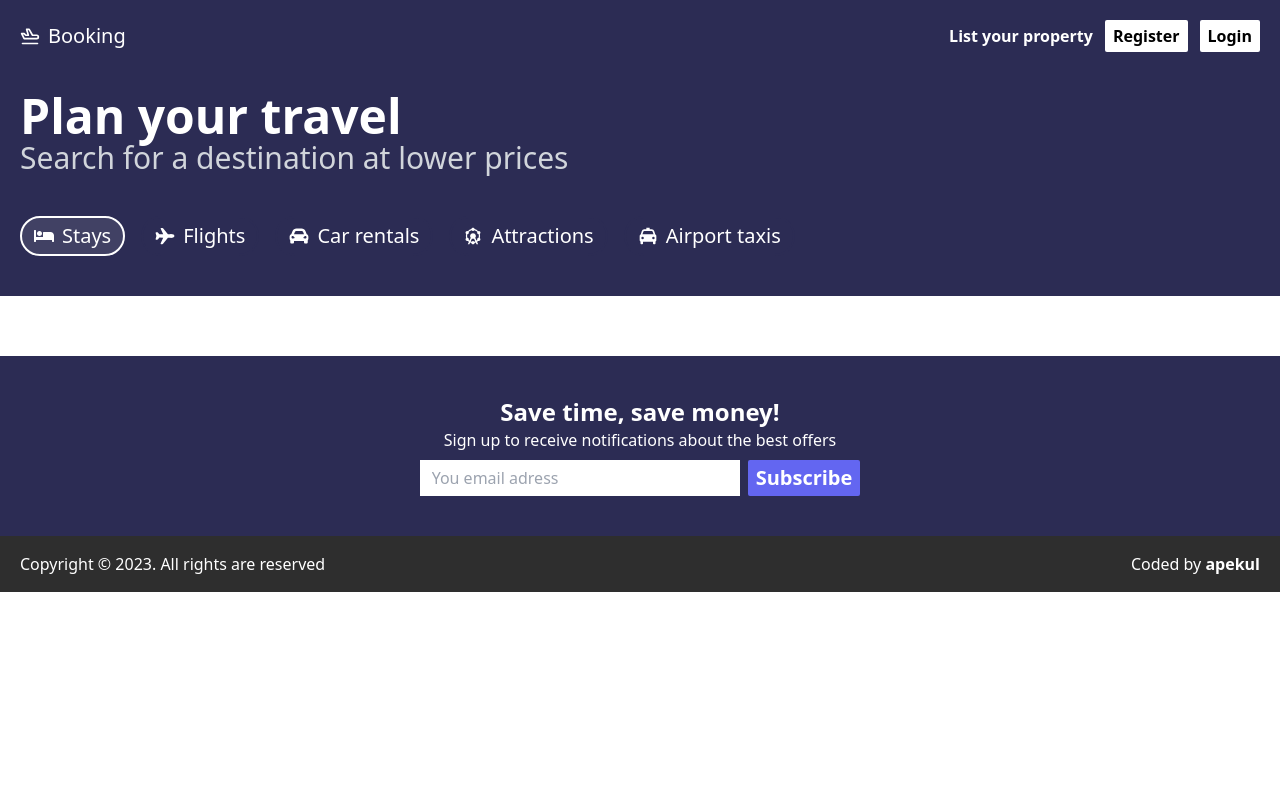
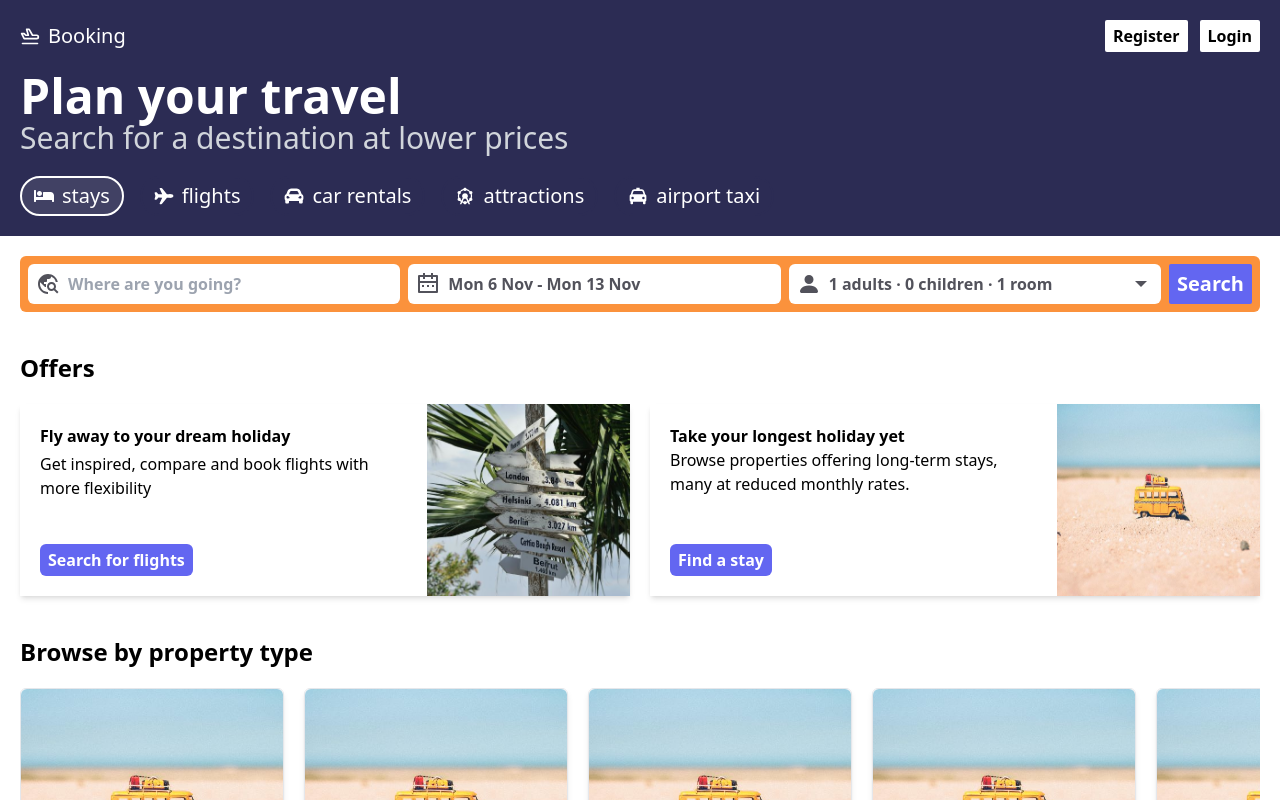
Before and after one commit to apekul/booking, a React (Create React App) app: page /stays in a window 1280 px wide. Shown: the top 800 px of the page. Built offline with nearby package versions, Linux system fonts and the light colour scheme.

Commit message:
upgrade navbar links, reduce navbar code length, update routes

```diff
--- a/src/App.js
+++ b/src/App.js
@@ -1,22 +1,29 @@
 import React from "react";
-import { BrowserRouter as Router, Routes, Route } from "react-router-dom";
+import {
+  BrowserRouter as Router,
+  Routes,
+  Route,
+  Navigate,
+} from "react-router-dom";
 
 // Pages
 import Homepage from "./Pages/Homepage";
 import { Flights } from "./Pages/Flights";
 
 // Components
-import { Navbar } from "./Components/Navbar";
 import { Footer } from "./Components/Footer";
 
 function App() {
   return (
     <Router>
       <div className="min-h-[100vh] flex flex-col gap-5">
-        <Navbar />
         <Routes>
-          <Route path="/" element={<Homepage />} />
+          <Route path="/stays" element={<Homepage />} />
           <Route path="/flights" element={<Flights />} />
+          <Route path="/car-rentals" element={<Flights />} />
+          <Route path="/attractions" element={<Flights />} />
+          <Route path="/airport-taxi" element={<Flights />} />
+          <Route path="/" element={<Navigate replace to="/stays" />} />
         </Routes>
         <Footer />
       </div>
--- a/src/Components/Navbar.js
+++ b/src/Components/Navbar.js
@@ -1,5 +1,5 @@
-import React, { useState } from "react";
-import { useNavigate } from "react-router-dom";
+import React from "react";
+import { useNavigate, useLocation } from "react-router-dom";
 
 // Icons
 import { TbPlaneInflight } from "react-icons/tb";
@@ -8,21 +8,28 @@ import { IoAirplane } from "react-icons/io5";
 import { MdAttractions } from "react-icons/md";
 import { BiSolidTaxi } from "react-icons/bi";
 
-export const Navbar = () => {
-  const [selection, setSelection] = useState("StaysBtn");
+const navLinks = [
+  { name: "stays", icon: <FaBed /> },
+  { name: "flights", icon: <IoAirplane /> },
+  { name: "car-rentals", icon: <FaCarAlt /> },
+  { name: "attractions", icon: <MdAttractions /> },
+  { name: "airport-taxi", icon: <BiSolidTaxi /> },
+];
+
+export const Navbar = ({ title, subtitle }) => {
   const navigate = useNavigate();
+  const location = useLocation();
 
   return (
-    <section id="navbar" className="bg-[#2C2C54] text-white pb-5">
+    <section id="navbar" className="bg-[#2C2C54] text-white ">
       {/* Navbar buttons */}
-      <div className="Container flex flex-col gap-5">
+      <div className="Container flex flex-col">
         <ul className="py-5 flex items-center justify-between">
           <li className="flex items-center gap-2 text-xl cursor-pointer transition-all hover:text-indigo-100">
             <TbPlaneInflight />
             <p>Booking</p>
           </li>
           <li className="flex gap-3 items-center font-bold">
-            <button>List your property</button>
             <button className="bg-white px-2 py-1 rounded-sm text-black transition-all hover:bg-gray-300">
               Register
             </button>
@@ -34,98 +41,28 @@ export const Navbar = () => {
 
         {/* text container */}
         <span>
-          <h1 className="text-5xl font-bold">Plan your travel</h1>
-          <p className="text-3xl text-gray-300">
-            Search for a destination at lower prices
-          </p>
+          <h1 className="text-5xl font-bold">{title}</h1>
+          <p className="text-3xl text-gray-300">{subtitle}</p>
         </span>
 
         {/*  */}
-        <ul className="text-xl py-5 w-fit flex gap-4">
+        <ul className={`text-xl w-fit flex gap-4 ${title ? "py-5" : "pb-5"}`}>
+          {navLinks.map((link, i) => (
             <li
-            id="StaysBtn"
               className={`cursor-pointer px-3 py-1 rounded-full flex items-center gap-2 border-2 border-[#2C2C54] bg-gray-100 transition-all hover:bg-opacity-10
             ${
-              selection === "StaysBtn"
+              location.pathname.split("/")[1] === link.name
                 ? "border-white bg-opacity-10"
                 : "bg-opacity-0"
             }`}
               onClick={(e) => {
-              setSelection(e.currentTarget.id);
-              return navigate("/");
+                return navigate("/" + link.name);
               }}
             >
-            <FaBed />
-            <p>Stays</p>
+              {link.icon}
+              <p>{link.name.replace("-", " ")}</p>
             </li>
-
-          <li
-            id="FlightsBtn"
-            className={`cursor-pointer px-3 py-1 rounded-full flex items-center gap-2 border-2 border-[#2C2C54] bg-gray-100 transition-all hover:bg-opacity-10
-            ${
-              selection === "FlightsBtn"
-                ? "border-white bg-opacity-10"
-                : "bg-opacity-0"
-            }`}
-            onClick={(e) => {
-              setSelection(e.currentTarget.id);
-              return navigate("/flights");
-            }}
-          >
-            <IoAirplane />
-            <p>Flights</p>
-          </li>
-
-          <li
-            id="CarRentBtn"
-            className={`cursor-pointer px-3 py-1 rounded-full flex items-center gap-2 border-2 border-[#2C2C54] bg-gray-100 transition-all hover:bg-opacity-10
-            ${
-              selection === "CarRentBtn"
-                ? "border-white bg-opacity-10"
-                : "bg-opacity-0"
-            }`}
-            onClick={(e) => {
-              setSelection(e.currentTarget.id);
-              return navigate("/");
-            }}
-          >
-            <FaCarAlt />
-            <p>Car rentals</p>
-          </li>
-
-          <li
-            id="AttractionBtn"
-            className={`cursor-pointer px-3 py-1 rounded-full flex items-center gap-2 border-2 border-[#2C2C54] bg-gray-100 transition-all hover:bg-opacity-10
-            ${
-              selection === "AttractionBtn"
-                ? "border-white bg-opacity-10"
-                : "bg-opacity-0"
-            }`}
-            onClick={(e) => {
-              setSelection(e.currentTarget.id);
-              return navigate("/");
-            }}
-          >
-            <MdAttractions />
-            <p>Attractions</p>
-          </li>
-
-          <li
-            id="TaxiBtn"
-            className={`cursor-pointer px-3 py-1 rounded-full flex items-center gap-2 border-2 border-[#2C2C54] bg-gray-100 transition-all hover:bg-opacity-10
-            ${
-              selection === "TaxiBtn"
-                ? "border-white bg-opacity-10"
-                : "bg-opacity-0"
-            }`}
-            onClick={(e) => {
-              setSelection(e.currentTarget.id);
-              return navigate("/");
-            }}
-          >
-            <BiSolidTaxi />
-            <p>Airport taxis</p>
-          </li>
+          ))}
         </ul>
       </div>
     </section>
--- a/src/Components/SearchBar/SearchBar.js
+++ b/src/Components/SearchBar/SearchBar.js
@@ -79,7 +79,7 @@ const SearchBar = () => {
   }, [dateRef, personRef, placeRef]);
 
   return (
-    <div className="bg-orange-400 p-2 rounded-md flex gap-2">
+    <div className="bg-orange-400 p-2 rounded-md flex gap-2 mt-5">
       {/* Destination */}
       <ul className="w-full text-zinc-600 grid grid-cols-3 gap-2">
         <li
--- a/src/Pages/Flights.js
+++ b/src/Pages/Flights.js
@@ -1,8 +1,10 @@
 import React from "react";
+import { Navbar } from "../Components/Navbar";
 
 export const Flights = () => {
   return (
     <section id="flights" className="bg-white flex-1">
+      <Navbar />
       <div className="Container flex items-center">Flights</div>
     </section>
   );
--- a/src/Pages/Homepage.js
+++ b/src/Pages/Homepage.js
@@ -5,10 +5,15 @@ import TrendingDestination from "../Components/TrendingDestination";
 import ScrollableSection from "../Components/ScrollableSection";
 import { fakeProperty } from "../Assets/fakeObject";
 import { fakeHotels } from "../Assets/fakeObject";
+import { Navbar } from "../Components/Navbar";
 
 const Homepage = () => {
   return (
     <section id="homepage" className="bg-white flex-1">
+      <Navbar
+        title="Plan your travel"
+        subtitle="Search for a destination at lower prices"
+      />
       <div className="Container flex flex-col gap-10">
         <SearchBar />
         <Offers />
```
Lines whose indentation alone changed are shown as unchanged.
